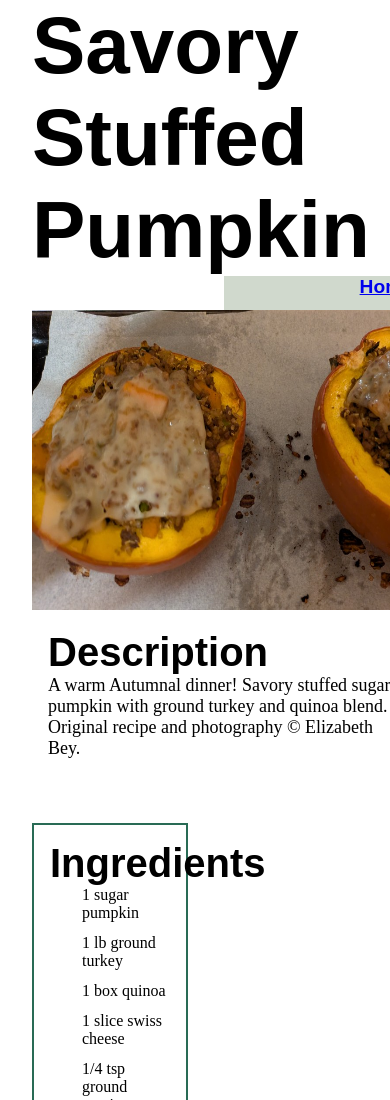
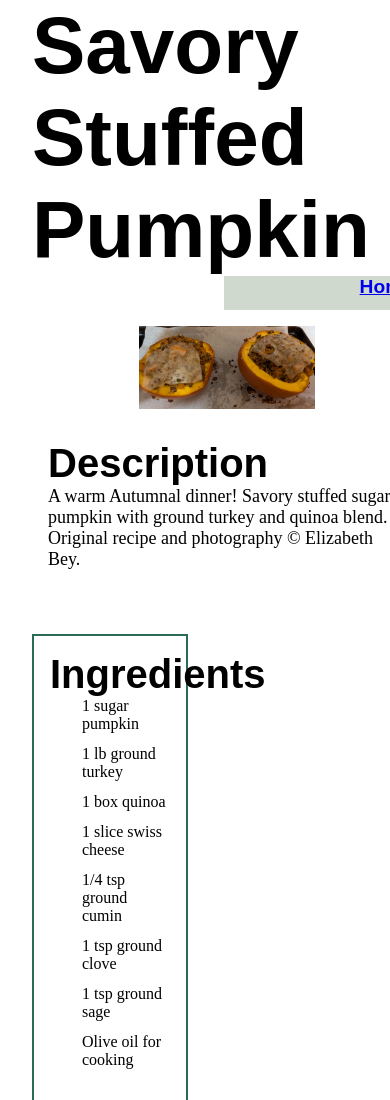
Before and after one commit to ebey04/odin-recipes, a plain HTML site: page recipes/savorypumpkin.html in a window 390 px wide. Shown: the top 1100 px of the page. Drawn offline with Linux system fonts and the light colour scheme; a web font is replaced by a local one.

Commit message:
fix: img size issues for all recipe htmls. added responsiveness.

```diff
--- a/recipes/savorypumpkin.html
+++ b/recipes/savorypumpkin.html
@@ -25,7 +25,10 @@
                 <li><a href="../index.html">Home</a></li>
             </ul>
 
-            <img src="../img/stuffedpumpkin.jpg" alt="small pumpkin cut in half and stuffed with filling, slice of melted cheese on top sitting on a baking pan" height="300" width="500">
+            <div class="img">
+            <img id="pumpkin" src="../img/stuffedpumpkin.jpg" alt="small pumpkin cut in half and stuffed with filling, slice of melted cheese on top sitting on a baking pan">
+            </div>
+
         <section id="recipe-description">
             <h2>Description</h2>
             <p>A warm Autumnal dinner! Savory stuffed sugar pumpkin with ground turkey and quinoa blend.</p>
@@ -33,6 +36,7 @@
                 Original recipe and photography © Elizabeth Bey.
             </p>
         </section>
+
         <section id="recipe-ingredients">
             <h2>Ingredients</h2>
             <ul>
@@ -46,6 +50,7 @@
                 <li>Olive oil for cooking</li>
             </ul>
         </section>
+
         <section id="recipe-steps">
             <h2>Steps</h2>
             <ol>
--- a/styles.css
+++ b/styles.css
@@ -37,14 +37,24 @@ article{
 .img{
     display: flex;
     justify-content: center;
-    width: 100%;
+    max-width: 100%;
+    height: auto;
+    margin: 1em auto;
 }
 
-.recipe-img{
-    margin: 1em;
-    height:30%;
+#pumpkin{
+    width: 45%;
+}
+
+#peanut{
     width: 30%;
 }
+
+#pizza{
+    width: 30%;
+
+}
+
 
 #recipe-description h2, #recipe-ingredients h2, #recipe-steps h2 {
     font-family: Grenze Gotisch, sans-serif;
```
Also changed, not shown: recipes/peanutstew.html (+2 -2 lines), recipes/pizzaskulls.html (+1 -1 lines).
